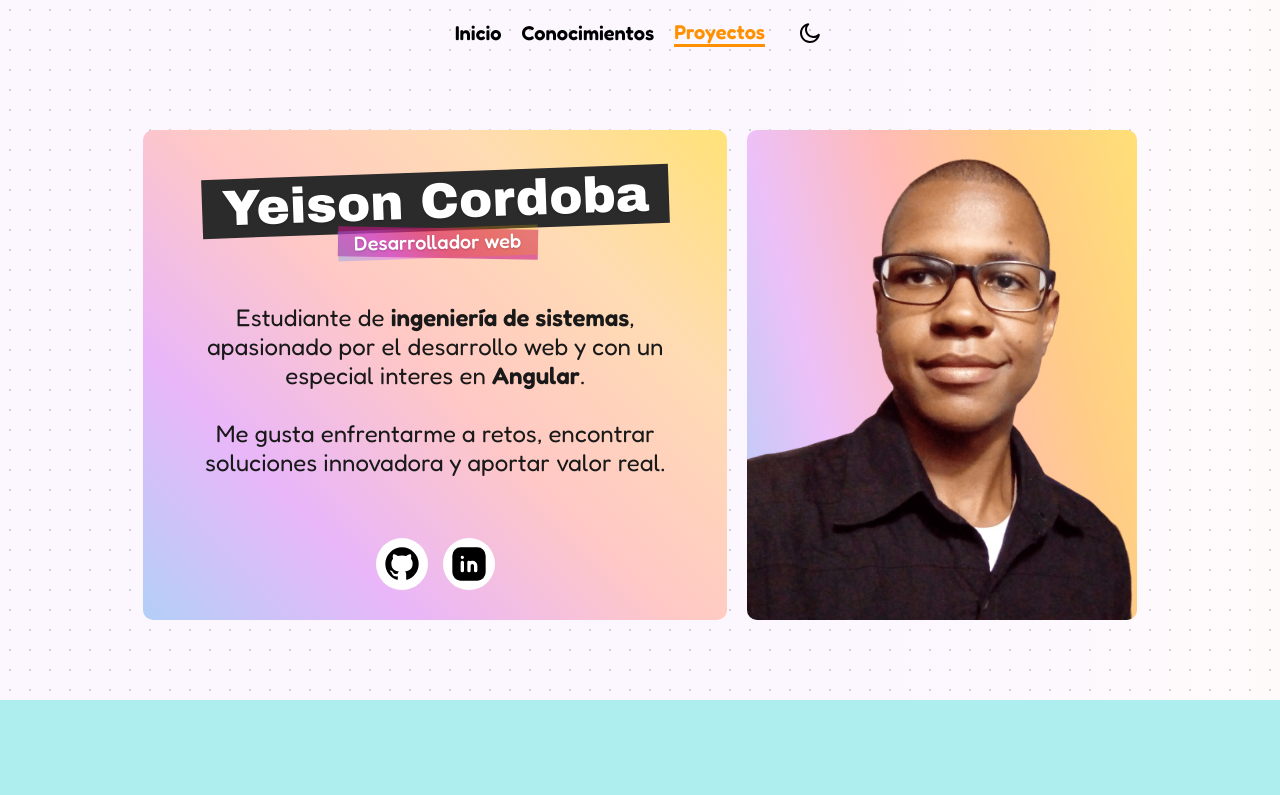
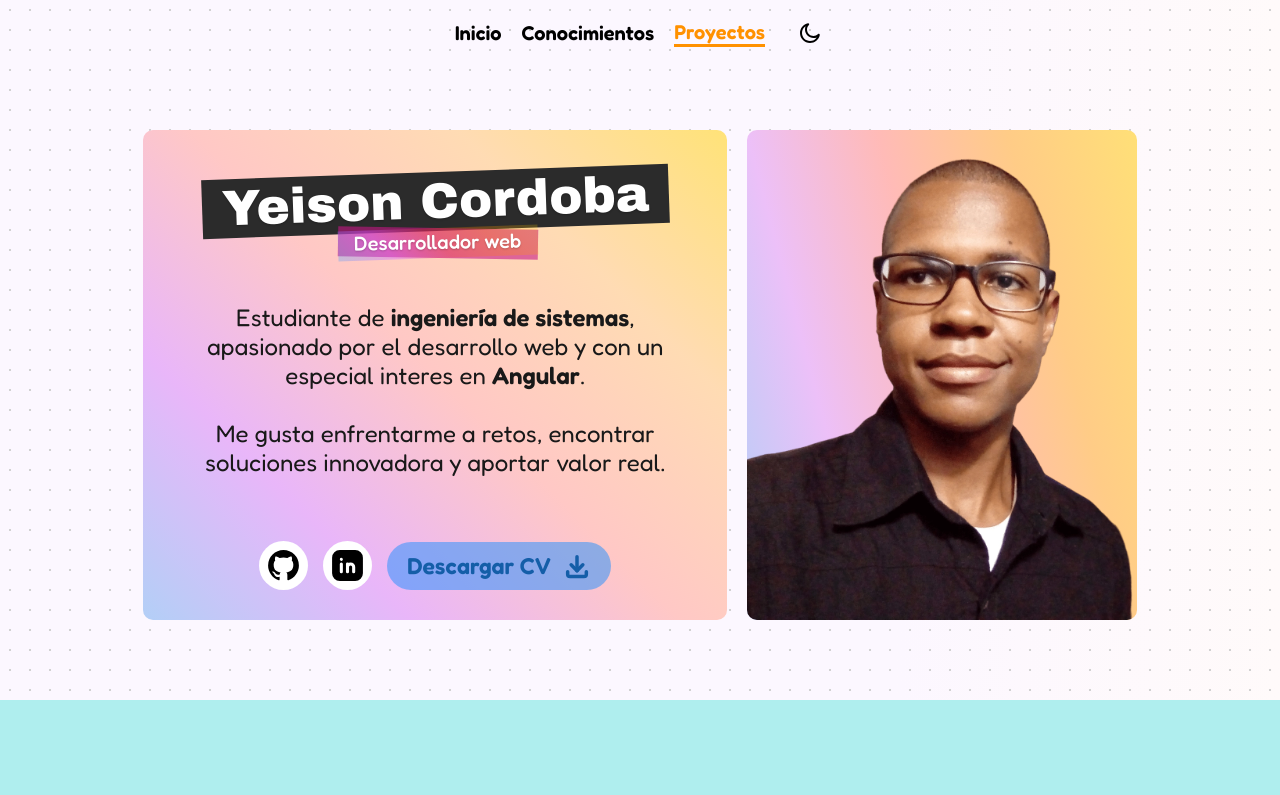
Before and after one commit to YeisonCordoba07/YeisonCordoba07.github.io, an Angular app: page / in a window 1280 px wide. Shown: the top 795 px of the page. Built offline with nearby package versions, Linux system fonts and the light colour scheme.

Commit message:
add download cv button

```diff
--- a/src/app/components/templates/info/info.component.html
+++ b/src/app/components/templates/info/info.component.html
@@ -24,7 +24,7 @@
                 <div class="profile__social-container">
 
                   <a class="social__icons" href="https://github.com/YeisonCordoba07" target="_blank">
-                    <svg xmlns="http://www.w3.org/2000/svg" width="40" height="40" viewBox="0 0 24 24">
+                    <svg xmlns="http://www.w3.org/2000/svg" width="37" height="37" viewBox="0 0 24 24">
                       <path
                         fill="currentColor"
                         d="M12 2A10 10 0 0 0 2 12c0 4.42 2.87 8.17 6.84 9.5c.5.08.66-.23.66-.5v-1.69c-2.77.6-3.36-1.34-3.36-1.34c-.46-1.16-1.11-1.47-1.11-1.47c-.91-.62.07-.6.07-.6c1 .07 1.53 1.03 1.53 1.03c.87 1.52 2.34 1.07 2.91.83c.09-.65.35-1.09.63-1.34c-2.22-.25-4.55-1.11-4.55-4.92c0-1.11.38-2 1.03-2.71c-.1-.25-.45-1.29.1-2.64c0 0 .84-.27 2.75 1.02c.79-.22 1.65-.33 2.5-.33c.85 0 1.71.11 2.5.33c1.91-1.29 2.75-1.02 2.75-1.02c.55 1.35.2 2.39.1 2.64c.65.71 1.03 1.6 1.03 2.71c0 3.82-2.34 4.66-4.57 4.91c.36.31.69.92.69 1.85V21c0 .27.16.59.67.5C19.14 20.16 22 16.42 22 12A10 10 0 0 0 12 2Z"
@@ -33,13 +33,17 @@
                   </a>
 
                   <a class="social__icons" href="https://www.linkedin.com/in/yeisoncordoba07"  target="_blank">
-                    <svg xmlns="http://www.w3.org/2000/svg" width="40" height="40" viewBox="0 0 24 24" fill="currentColor">
+                    <svg xmlns="http://www.w3.org/2000/svg" width="37" height="37" viewBox="0 0 24 24" fill="currentColor">
                       <path stroke="none" d="M0 0h24v24H0z" fill="none" />
                       <path d="M17 2a5 5 0 0 1 5 5v10a5 5 0 0 1 -5 5h-10a5 5 0 0 1 -5 -5v-10a5 5 0 0 1 5 -5zm-9 8a1 1 0 0 0 -1 1v5a1 1 0 0 0 2 0v-5a1 1 0 0 0 -1 -1m6 0a3 3 0 0 0 -1.168 .236l-.125 .057a1 1 0 0 0 -1.707 .707v5a1 1 0 0 0 2 0v-3a1 1 0 0 1 2 0v3a1 1 0 0 0 2 0v-3a3 3 0 0 0 -3 -3m-6 -3a1 1 0 0 0 -.993 .883l-.007 .127a1 1 0 0 0 1.993 .117l.007 -.127a1 1 0 0 0 -1 -1" />
 
                     </svg>
                   </a>
                 </div>
+                <a class="profile__cv-a" href="https://drive.google.com/file/d/11y4PXsAU8sFs7TS67AZQT0JY46-98hRG/view?usp=sharing" target="_blank">
+                    <p>Descargar CV</p>
+                    <img src="assets/svg/download.svg"  alt="" width="28"/>
+                  </a>
 
             </div>
         </div>
--- a/src/app/components/templates/info/info.component.scss
+++ b/src/app/components/templates/info/info.component.scss
@@ -119,6 +119,7 @@
     .profile__social-container{
         display: flex;
         gap: inherit;
+
     }
 
     .profile-image {
@@ -144,6 +145,34 @@
         height: 100%;
         object-fit: cover;
     }
+
+    .profile__cv-a{
+        padding: 10px 20px;
+        border-radius: 25px;
+
+        display: flex;
+        justify-content: center;
+        align-items: center;
+        gap: 12px;
+
+        font-size: 23px;
+        font-weight: 600;
+        font-family: var(--font-family);
+        text-decoration: none;
+        position: relative;
+
+        transition-duration: 150ms;
+        cursor: pointer;
+        background-color: #1e8fff80;
+        color: #145ea8;
+    }
+    .profile__cv-a:hover{
+        transform: scale(1.07);
+        background-color: #4ea4f9;
+    }
+
+
+
 
 
     /* ----------------- Responsive ------------------ */
--- a/src/styles.scss
+++ b/src/styles.scss
@@ -267,11 +267,11 @@
     justify-content: center;
     align-items: center;
     transition-property: transform, background-color;
-    transition-duration: 0.2s;
+    transition-duration: 0.15s;
     color: var(--social-icons-color);
     cursor: pointer;
 }
 
 .social__icons:hover {
-    transform: scale(1.25);
+    transform: scale(1.15);
 }
```
Also changed, not shown: src/assets/svg/download.svg (added).
